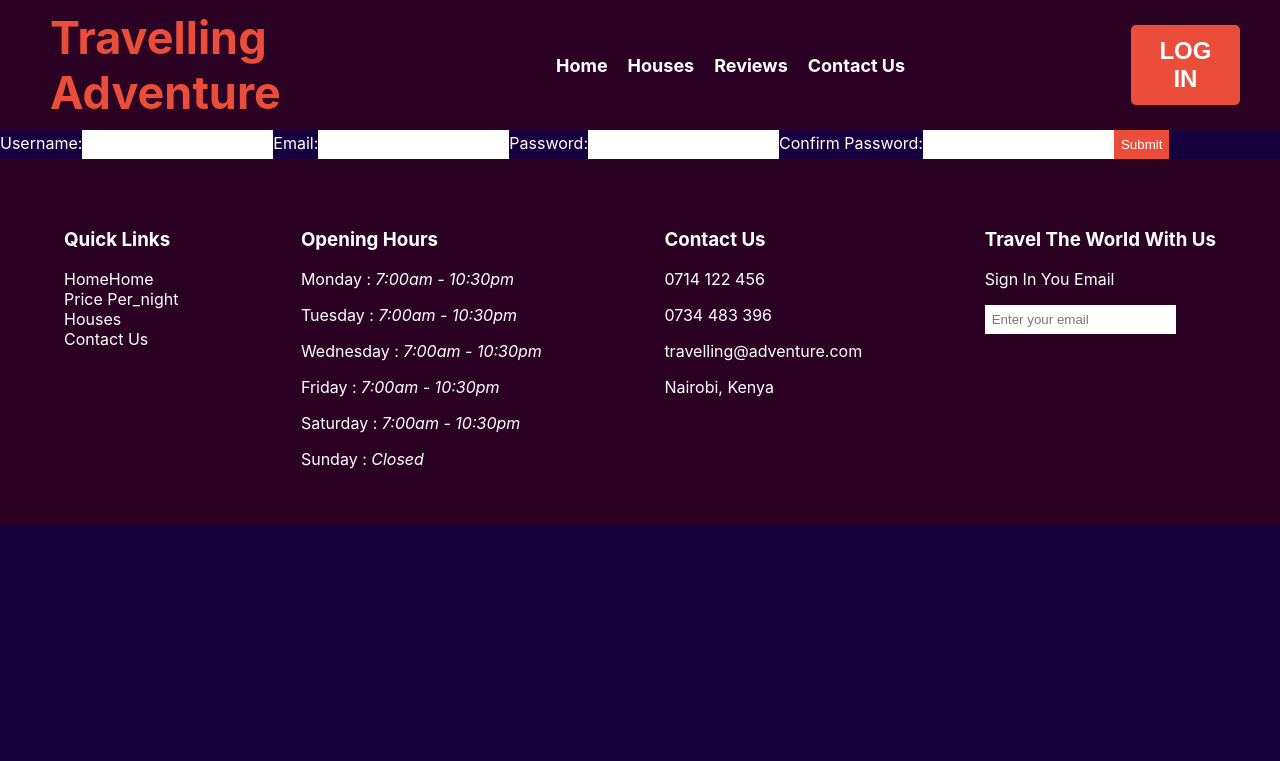
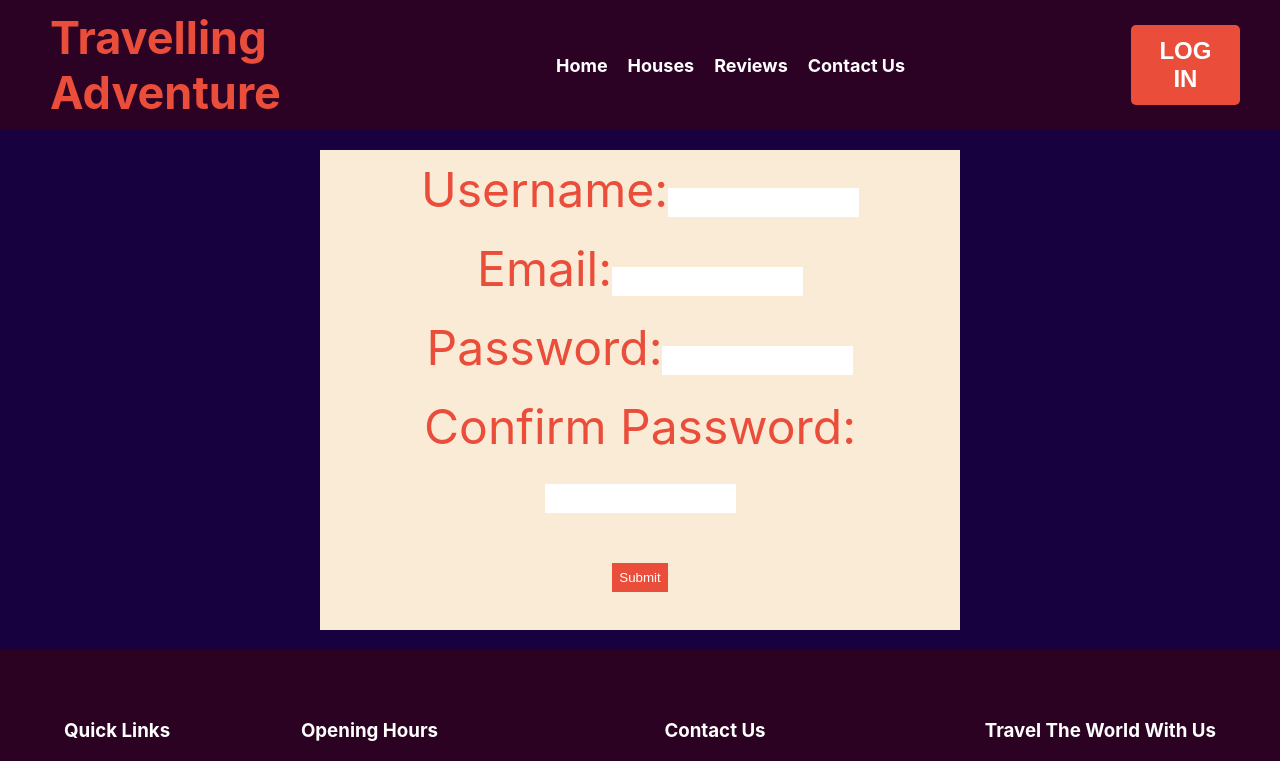
Before and after one commit to sharon-debug/adventure-frontend, a React (Create React App) app: page /signup in a window 1280 px wide. Shown: the top 761 px of the page. Built offline with nearby package versions, Linux system fonts and the light colour scheme.

Commit message:
adding link

```diff
--- a/src/components/Signup.css
+++ b/src/components/Signup.css
@@ -1,13 +1,18 @@
-:root {
-    --primary: #0b3142;
-    --primary-font-color: #d0def1;
-    --secondary-font-color: #e1f52c;
-    --secondary: #12263a;
-    --mint-cream: #f5fffa;
-  }
 
 
-
+  .signup{
+    background-color: antiquewhite;
+    display: block;
+    height: 60vh;
+    width: 50vw;
+     margin: 20px;
+     margin-left: 25vw;
+     align-items: center;
+     color: black;
+  }
+   .signup div{
+    padding: 10px;
+   }
   .signup-form > label {
     font-size: 18px;
   }
--- a/src/components/Signup.js
+++ b/src/components/Signup.js
@@ -1,5 +1,7 @@
 import {useState} from "react"
 import './Signup.css'
+import {Link } from 'react-router-dom'
+
 
 
 
@@ -32,7 +34,9 @@ function Signup ({onLogin}) {
     }
 
     return (
+      <div className="signup">
       <form onSubmit={handleSubmit}>
+        <div>
         <label htmlFor="username">Username:</label>
         <input
           type="text"
@@ -40,13 +44,18 @@ function Signup ({onLogin}) {
           value={username}
           onChange={(e) => setUsername(e.target.value)}
         />
-         <label htmlFor="email">Email:</label>
+        </div>
+       <div>
+        <label htmlFor="email">Email:</label>
         <input
           type="text"
           id="email"
           value={email}
           onChange={(e) => setEmail(e.target.value)}
         />
+        </div>
+
+        <div>
         <label htmlFor="password">Password:</label>
         <input
           type="password"
@@ -54,6 +63,9 @@ function Signup ({onLogin}) {
           value={password}
           onChange={(e) => setPassword(e.target.value)}
         />
+        </div>
+
+        <div>
         <label htmlFor="password_confirmation">Confirm Password:</label>
         <input
           type="password"
@@ -61,8 +73,12 @@ function Signup ({onLogin}) {
           value={passwordConfirmation}
           onChange={(e) => setPasswordConfirmation(e.target.value)}
         />
-        <button type="submit">Submit</button>
+        </div>
+        <div><Link to="/"> <button type="submit">Submit</button></Link></div>
+
+
       </form>
+      </div>
     );
   }
 
```
